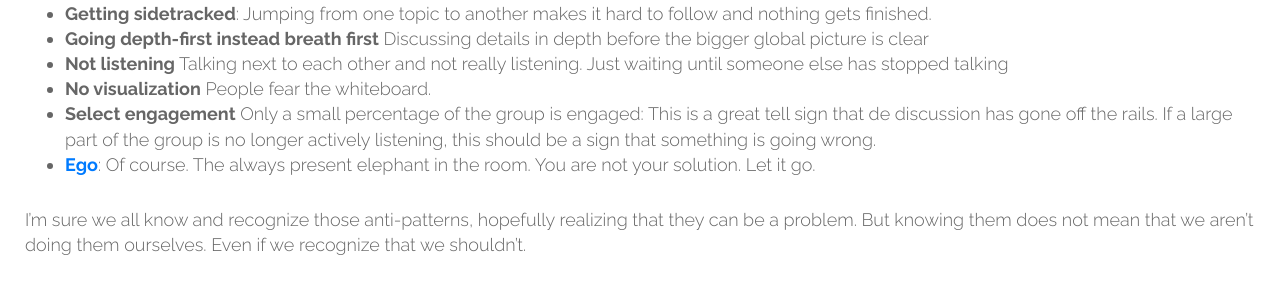
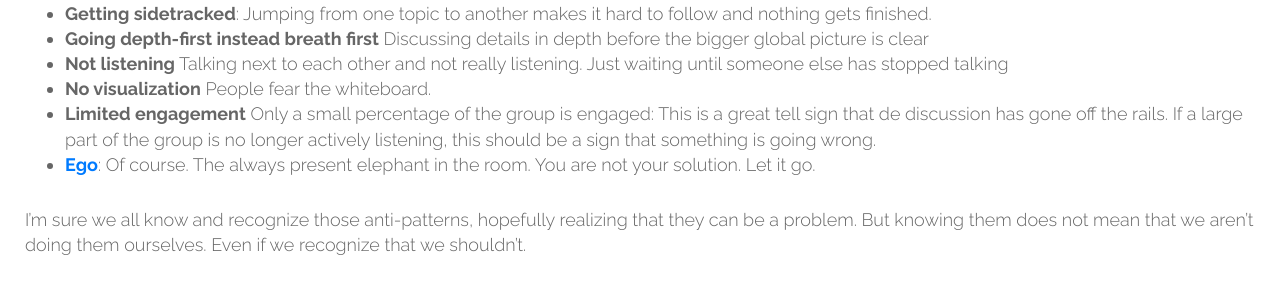
Before and after one commit to tripledio/tripledio.github.io, a Jekyll site: the page built from _posts/2019-08-08-communication-as-a-skill.md, in a window 1280 px wide and 900 px high, scrolled down 1491 px. Shown: the part 157-448 px from the top of the window. Built offline with Jekyll 4.4.1, drawn with Linux system fonts in a browser that asks for light colours.

Commit message:
final small changes?

```diff
--- a/_posts/2019-08-08-communication-as-a-skill.md
+++ b/_posts/2019-08-08-communication-as-a-skill.md
@@ -37,7 +37,7 @@ Let me start by listing some - what I call - anti-patterns of having a productiv
 + **Going depth-first instead breath first** Discussing details in depth before the bigger global picture is clear
 + **Not listening** Talking next to each other and not really listening. Just waiting until someone else has stopped talking
 + **No visualization** People fear the whiteboard.
-+ **Select engagement** Only a small percentage of the group is engaged: This is a great tell sign that de discussion has gone off the rails. If a large part of the group is no longer actively listening, this should be a sign that something is going wrong.
++ **Limited engagement** Only a small percentage of the group is engaged: This is a great tell sign that de discussion has gone off the rails. If a large part of the group is no longer actively listening, this should be a sign that something is going wrong.
 + [**Ego**](/26/06/2018/LocalHero##ego): Of course. The always present elephant in the room. You are not your solution. Let it go.
 
 I’m sure we all know and recognize those anti-patterns, hopefully realizing that they can be a problem. But knowing them does not mean that we aren’t doing them ourselves. Even if we recognize that we shouldn’t.
```
